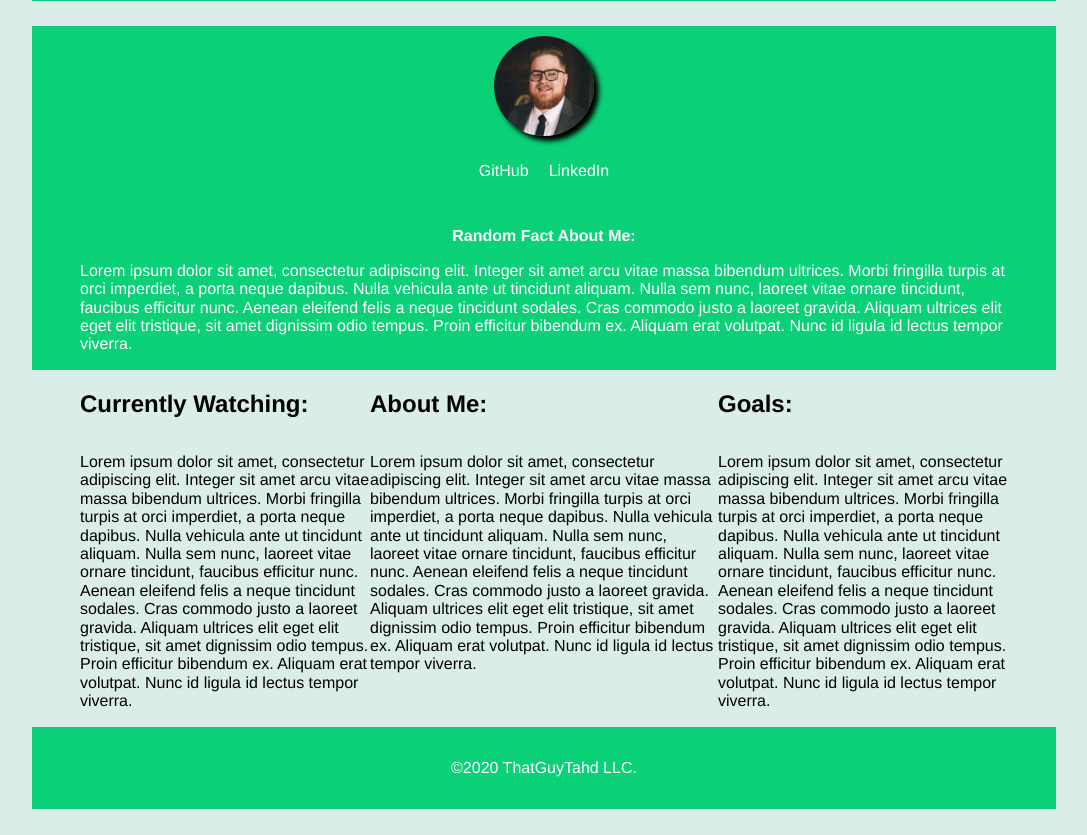
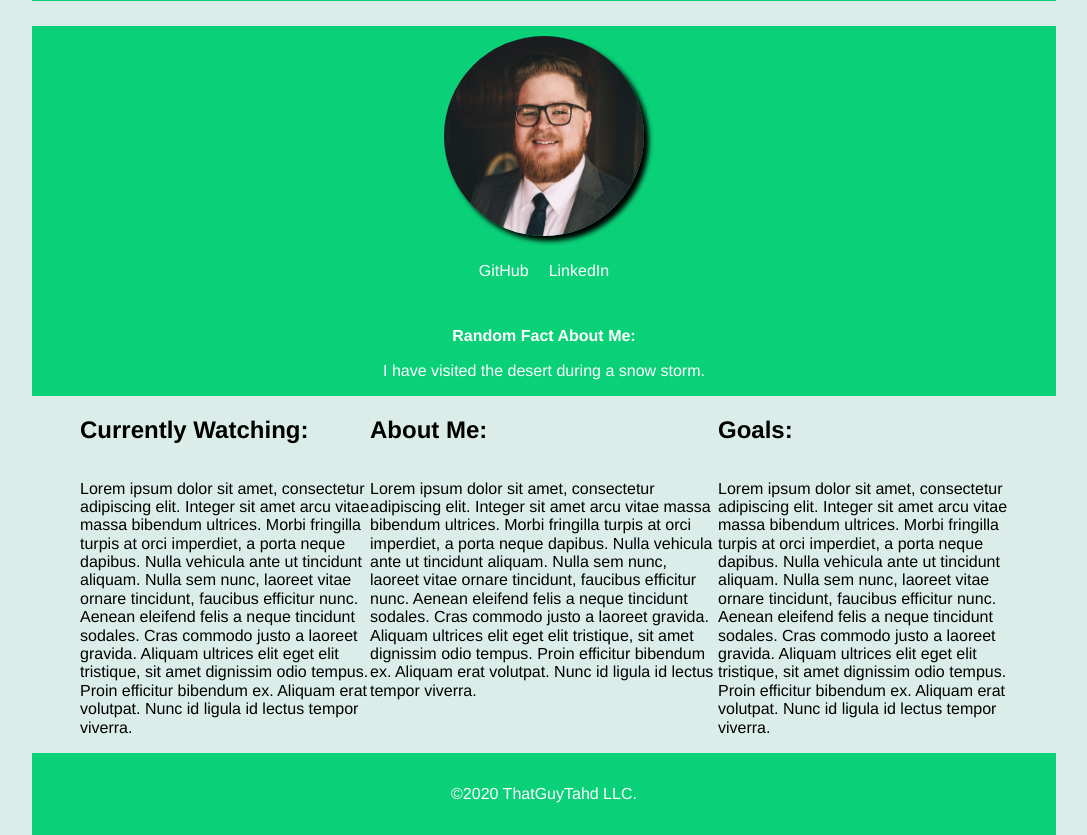
Before and after one commit to thatguytahd/professional_portfolio_website, a plain HTML site: page index.html in a window 1280 px wide. Shown: the part 79-914 px from the top of the page, without its empty margins (96-1183 px from the left). Before the commit the page ends 888 px from the top, so only its background shows below. Drawn offline with Linux system fonts and the light colour scheme.

Commit message:
Implemented random quote generator into project and tested successfully.

```diff
--- a/generator.js
+++ b/generator.js
@@ -1,5 +1,6 @@
-let facts = [
-    "I gradueated with Bachelors of Science in Criminal Justic and spent the first 3 years out of college working at a state prison.",
+// Array that houses random facts
+const facts = [
+    "I graduated with a Bachelors of Science in Criminal Justice and spent the first 3 years out of college working at a state prison.",
     "I am married and have two cats, Sam and Milo.",
     "I have visited the desert during a snow storm.",
     "I work for a restaurant technology company called QSR Automations."
@@ -10,6 +11,8 @@ function randomNumber () {
 }
 
 function generateFact () {
-    let randomFact = facts[randomNumber]
-    document.getElementById("bannerInfo").innerHTML = randomFact;
+    let randomFact = facts[randomNumber()]
+    return document.getElementById("bannerInfo").innerHTML = randomFact
 }
+
+generateFact()
--- a/index.html
+++ b/index.html
@@ -22,8 +22,8 @@
         <div class="bannerContent">
             <img class="profile-pic" src="img/Profile.jpg" alt="Picture of Todd on his wedding day">
                 <ul id="socialIcons">
-                    <li><a href="#">GitHub</a></li>
-                    <li><a href="#">LinkedIn</a></li>
+                    <li><a href="https://github.com/thatguytahd">GitHub</a></li>
+                    <li><a href="https://www.linkedin.com/in/todd-baker-2a683636/">LinkedIn</a></li>
                 </ul>
             <div id="randomFact">
                 <h4 id="bannerTitle">Random Fact About Me:</h4>
@@ -48,6 +48,8 @@
         </div>
     </div>
 
+    <script src="generator.js"></script>
+
     <footer class="main-footer">
 		<span>&copy;2020 ThatGuyTahd LLC.</span>
 	</footer>
--- a/styles.css
+++ b/styles.css
@@ -101,12 +101,16 @@ li {
 }
 
 .profile-pic {
-    height: 100px;
-    width: 100px;
+    height: 200px;
+    width: 200px;
     align-self: center;
     border-radius: 50%;
     box-shadow: 5px 5px 5px black;
 
+}
+
+#bannerInfo {
+    text-align: center;
 }
 
 .debug {
```
